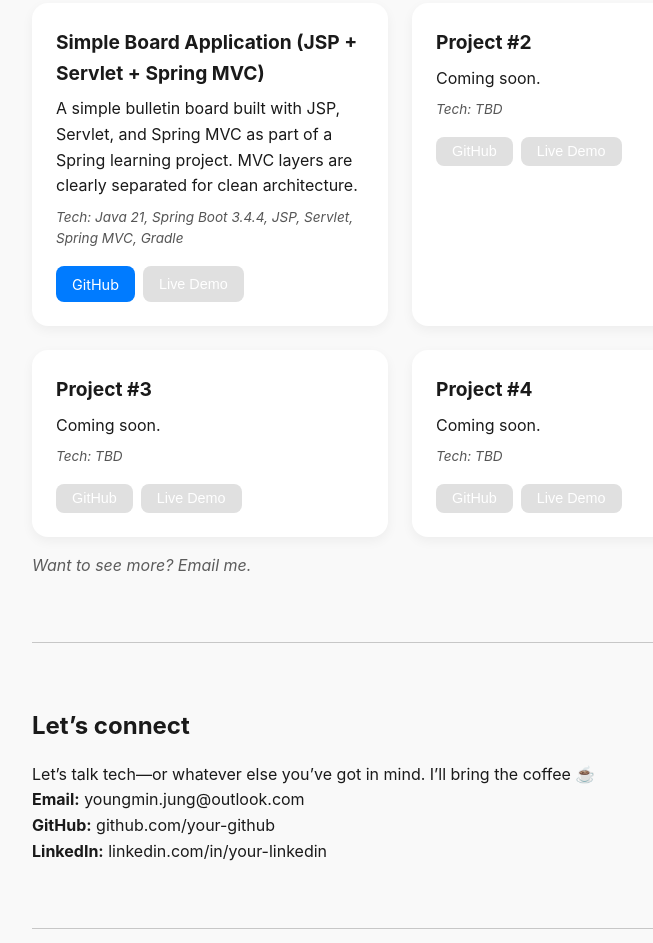
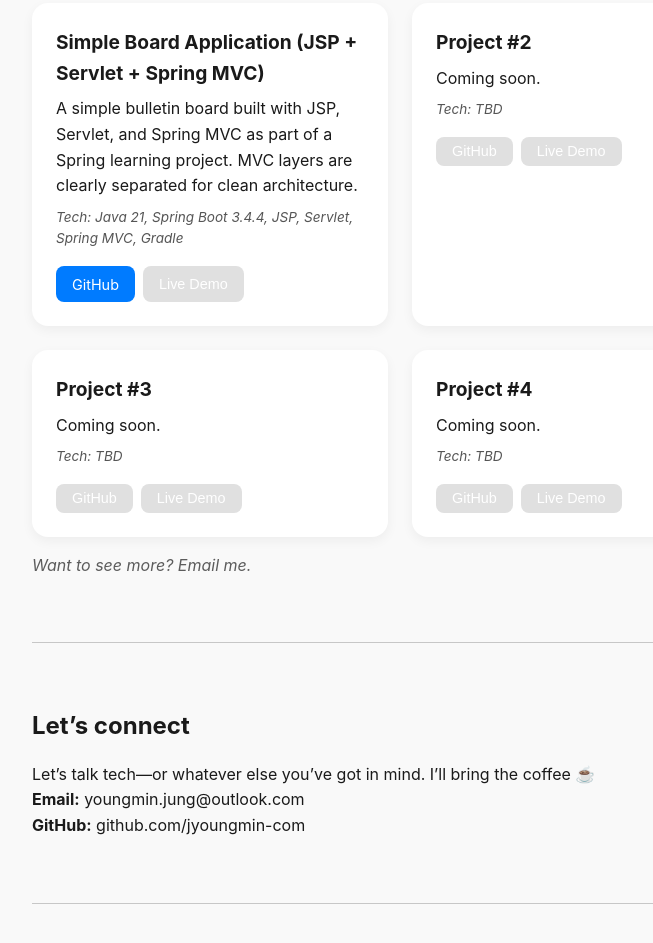
Before and after one commit to jyoungmin-com/jyoungmin-com.github.io, a plain HTML site: page index/index_en.html in a window 1280 px wide. Shown: the part 1461-2404 px from the top of the page, without its empty margins (240-893 px from the left). Drawn offline with nearby package versions, Linux system fonts and the light colour scheme.

Commit message:
Git INIT

```diff
--- a/index/index_en.html
+++ b/index/index_en.html
@@ -182,10 +182,10 @@
         <h2>Let’s connect</h2>
         <p>Let’s talk tech—or whatever else you’ve got in mind. I’ll bring the coffee ☕</p>
         <p><strong>Email:</strong> <a href="mailto:youngmin.jung@outlook.com">youngmin.jung@outlook.com</a></p>
-        <p><strong>GitHub:</strong> <a href="https://github.com/jyoungmin-com" target="_blank">github.com/your-github</a>
+        <p><strong>GitHub:</strong> <a href="https://github.com/jyoungmin-com" target="_blank">github.com/jyoungmin-com</a>
         </p>
-        <p><strong>LinkedIn:</strong> <a href="https://linkedin.com/in/your-linkedin" target="_blank">linkedin.com/in/your-linkedin</a>
-        </p>
+<!--        <p><strong>LinkedIn:</strong> <a href="https://linkedin.com/in/your-linkedin" target="_blank">linkedin.com/in/your-linkedin</a>-->
+<!--        </p>-->
     </section>
 
     <hr class="section-divider"/>
```
Also changed, not shown: index/index_ja.html (+3 -3 lines), index/index_ko.html (+3 -3 lines).
